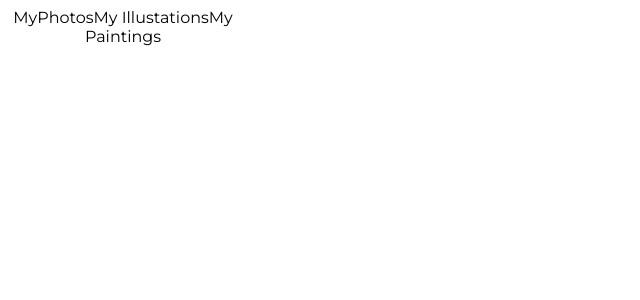
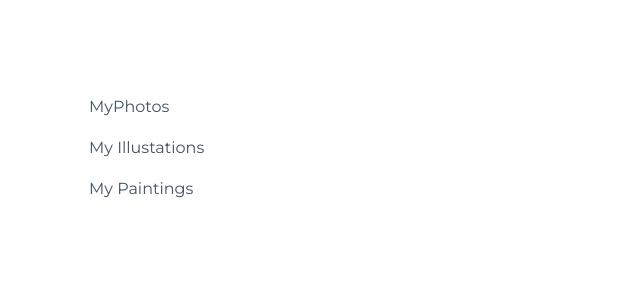
Before and after one commit to PatSvedberg/FuncCompChallange, a React (Create React App) app in the folder my-app/: page / in a window 1280 px wide. Shown: the top 300 px of the page, without its empty margins (0-640 px from the left). Built offline with nearby package versions, Linux system fonts and the light colour scheme.

Commit message:
Reach challange part 2

```diff
--- a/my-app/src/components/Sidebar.js
+++ b/my-app/src/components/Sidebar.js
@@ -1,8 +1,9 @@
 import React from "react";
+import css from "./css/Sidebar.module.css"
 
 const Sidebar = () => {
     return (
-        <div>
+        < div className = {css.sidebar} >
             <a>MyPhotos</a>
             <a>My Illustations</a>
             <a>My Paintings</a>
```
